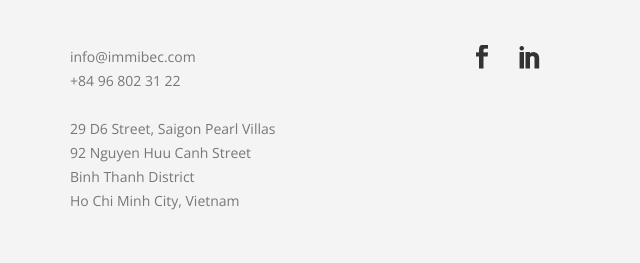
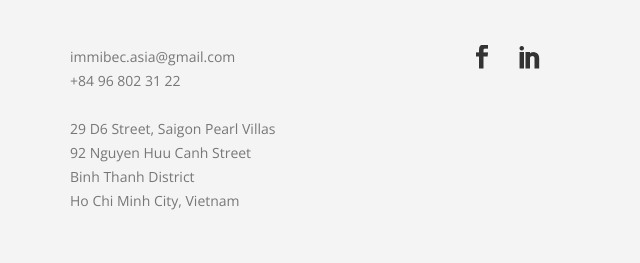
Before and after one commit to ImmibecLTD/fr, a plain HTML site: page services.html in a window 1280 px wide. Shown: the part 1941-2204 px from the top of the page, 385-1025 px from the left. Drawn offline with nearby package versions, Linux system fonts and the light colour scheme; files that its build step writes are made by us from their sources.

Commit message:
Update services.html

```diff
--- a/services.html
+++ b/services.html
@@ -523,7 +523,7 @@
 
 						<div class="col-sm-4">
 							<h1>Contact</h1>
-							<p>info@immibec.com<br>+84 96 802 31 22<br>
+							<p>immibec.asia@gmail.com<br>+84 96 802 31 22<br>
 								<br>
 								29 D6 Street, Saigon Pearl Villas<br>
 								92 Nguyen Huu Canh Street<br>
```
